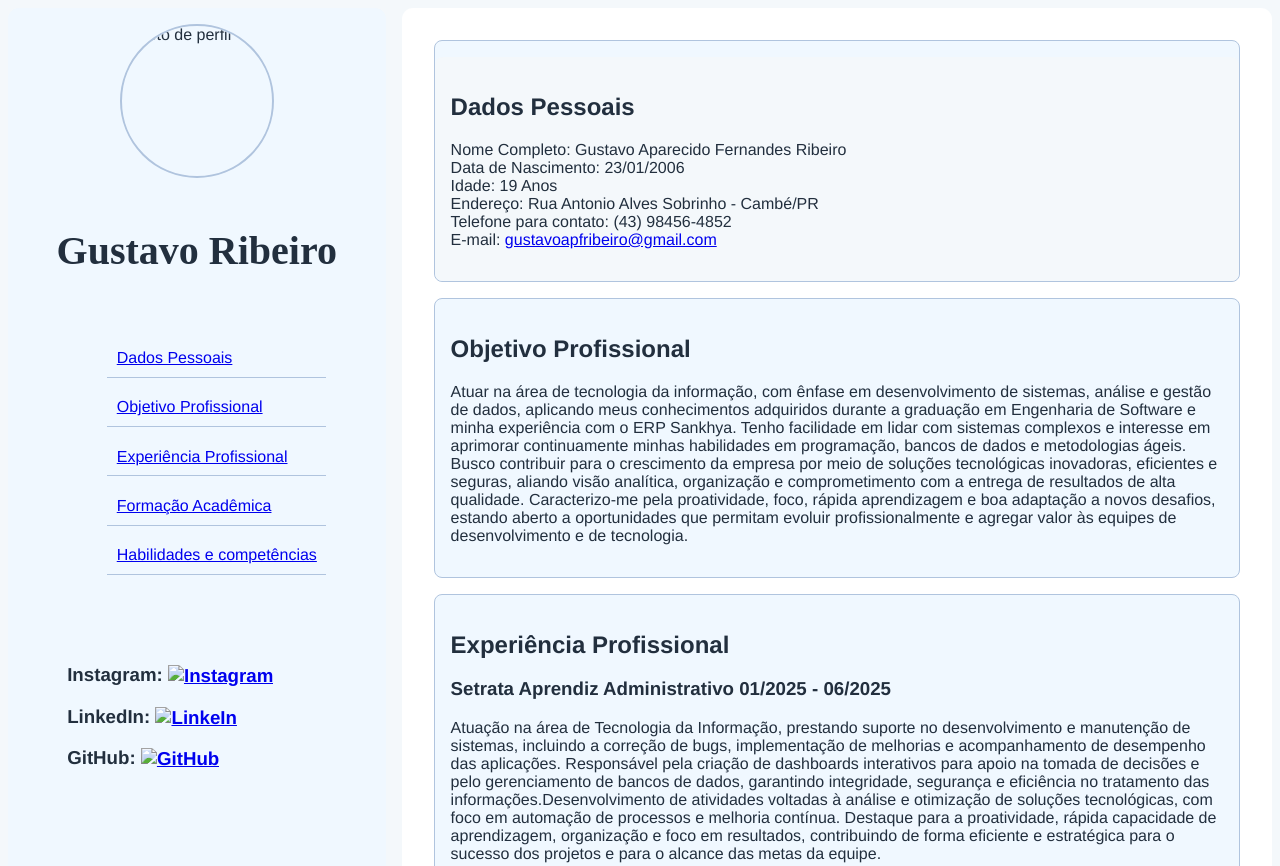
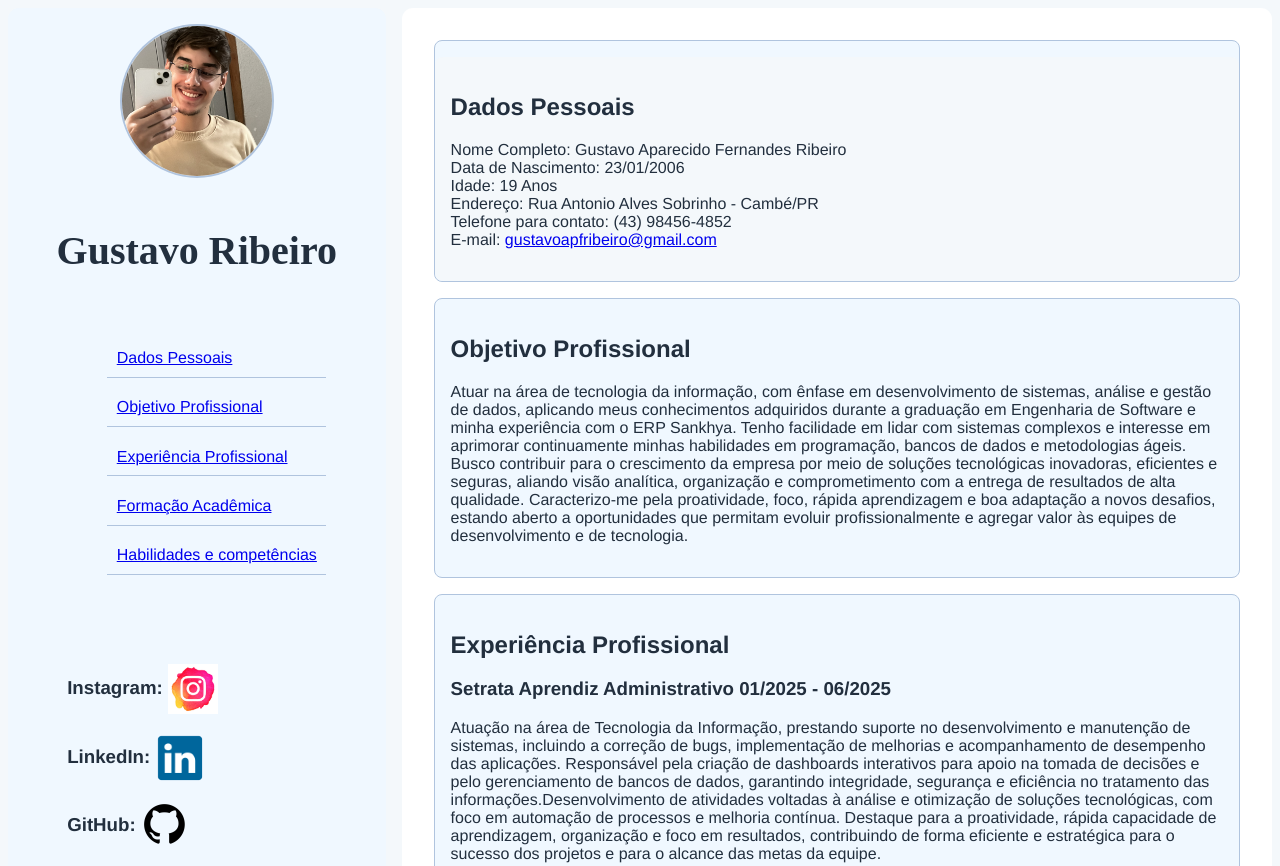
Before and after one commit to GUSTAVOZXZ/Desenvolvimento-Web-Basico, a plain HTML site: page docs/index.html in a window 1280 px wide. Shown: the top 866 px of the page. Drawn offline with Linux system fonts and the light colour scheme.

Commit message:
Currículo Acadêmico

```diff
--- a/docs/index.html
+++ b/docs/index.html
@@ -11,7 +11,7 @@
     <div class="container">
         <div class="menu"> <!--Menu-->
             <div class="perfil-menu">
-                <img src="Foto.jpeg" alt="Foto de perfil" class="foto-perfil">
+                <img src="css/Foto.jpeg" alt="Foto de perfil" class="foto-perfil">
                 <h2 class="titulo">Gustavo Ribeiro</h2>
                 <nav>
                     <ul>
@@ -24,9 +24,9 @@
                     <br>
                     <br>
                     <br>
-                    <h3>Instagram: <a href="https://www.instagram.com/gustavoaparecidx/" target="_blank"><img src="Logo-Instagram.jpg" alt= "Instagram" class="Logo-Instagram"></a></h3>
-                    <h3>LinkedIn: <a href="https://www.linkedin.com/in/gustavo-ribeiro-029b29167/" target="_blank"><img src="Logo-Linkedin.png" alt="LinkeIn" class="Logo-Linkedin"></a></h3>
-                    <h3>GitHub: <a href="https://github.com/GUSTAVOZXZ" target="_blank"><img src="Logo-Git.png" alt="GitHub" class="Logo-Git"></a></h3>
+                    <h3>Instagram: <a href="https://www.instagram.com/gustavoaparecidx/" target="_blank"><img src="css/Logo-Instagram.jpg" alt= "Instagram" class="Logo-Instagram"></a></h3>
+                    <h3>LinkedIn: <a href="https://www.linkedin.com/in/gustavo-ribeiro-029b29167/" target="_blank"><img src="css/Logo-Linkedin.png" alt="LinkeIn" class="Logo-Linkedin"></a></h3>
+                    <h3>GitHub: <a href="https://github.com/GUSTAVOZXZ" target="_blank"><img src="css/Logo-Git.png" alt="GitHub" class="Logo-Git"></a></h3>
                 </nav>
             </div>
         </div>
```
